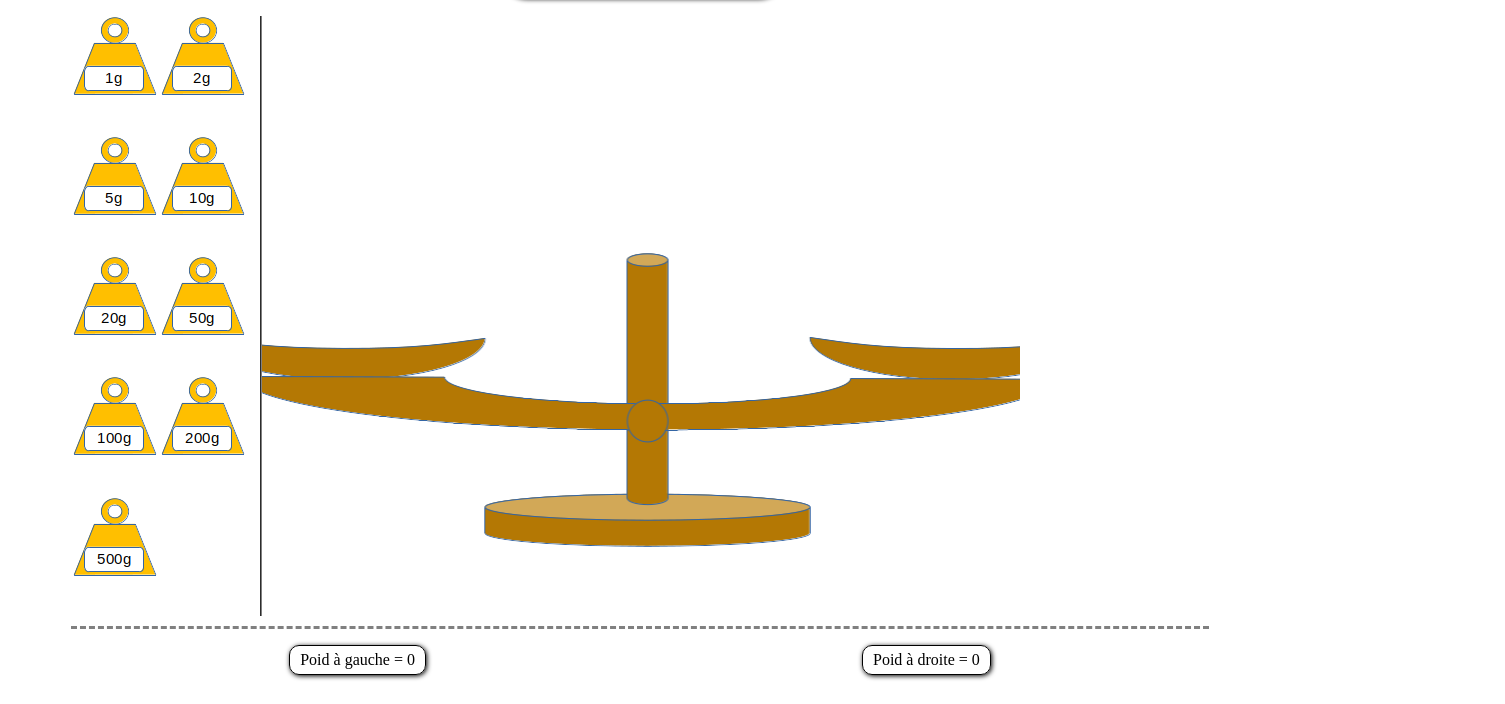
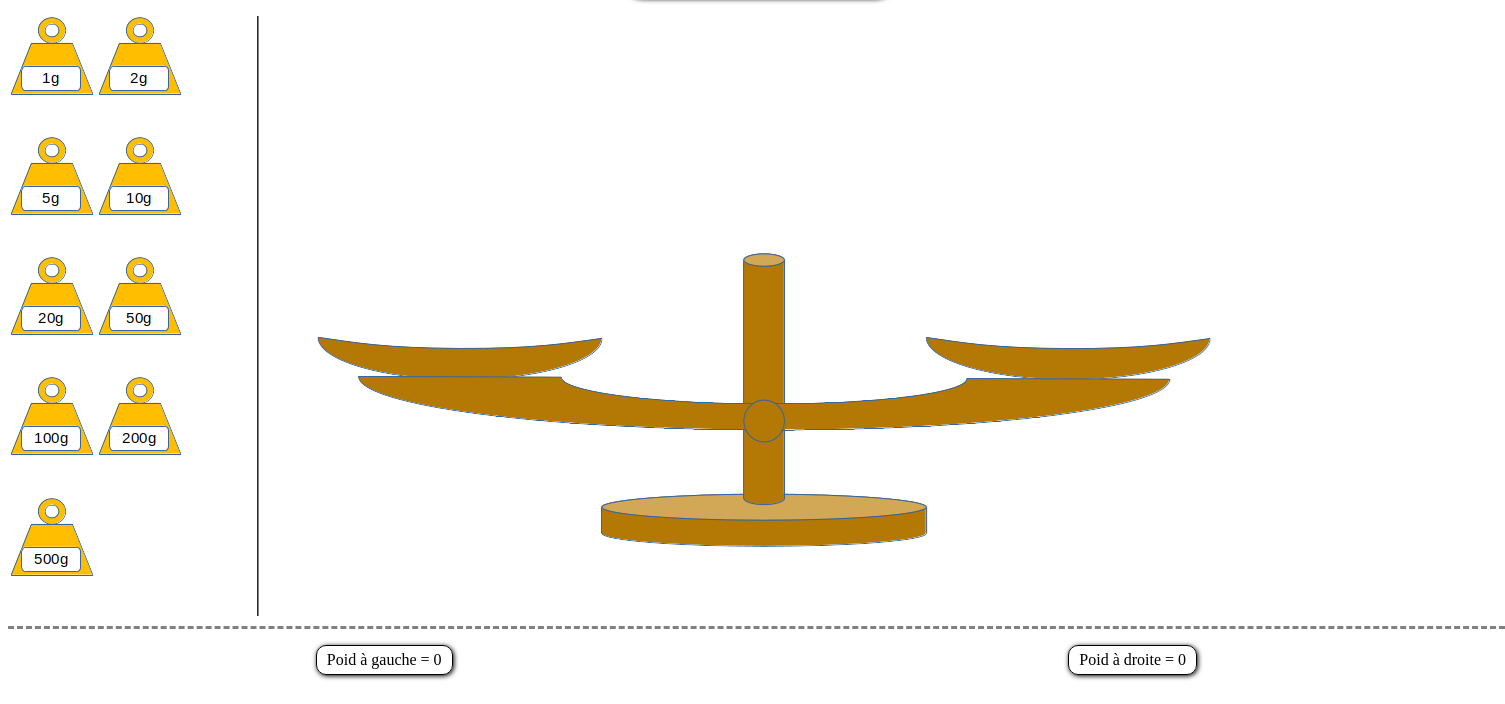
Before and after one commit to BrakTan/BrakTan.github.io, a plain HTML site: page index.html in a window 1280 px wide. Shown: the part 96-800 px from the top of the page, 1505 px wide, since content can reach past the window. Drawn offline with Linux system fonts and the light colour scheme.

Commit message:
Update style.css

```diff
--- a/styles/style.css
+++ b/styles/style.css
@@ -1,6 +1,6 @@
 .bloc_page{
     /*border: 1px black solid;*/
-    width: 90%;
+    width: 1497px;
     margin: auto;
 }
 
```
